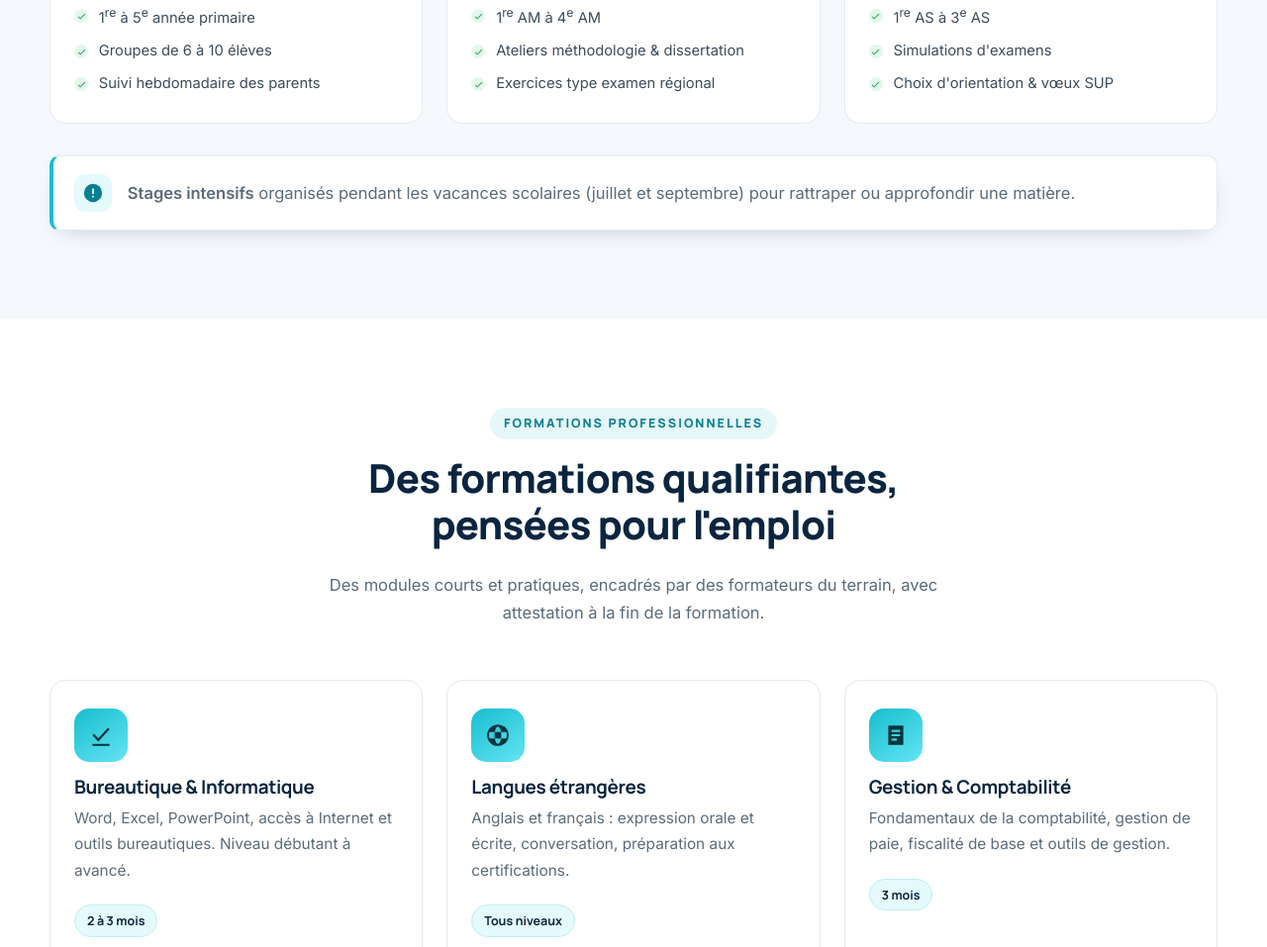
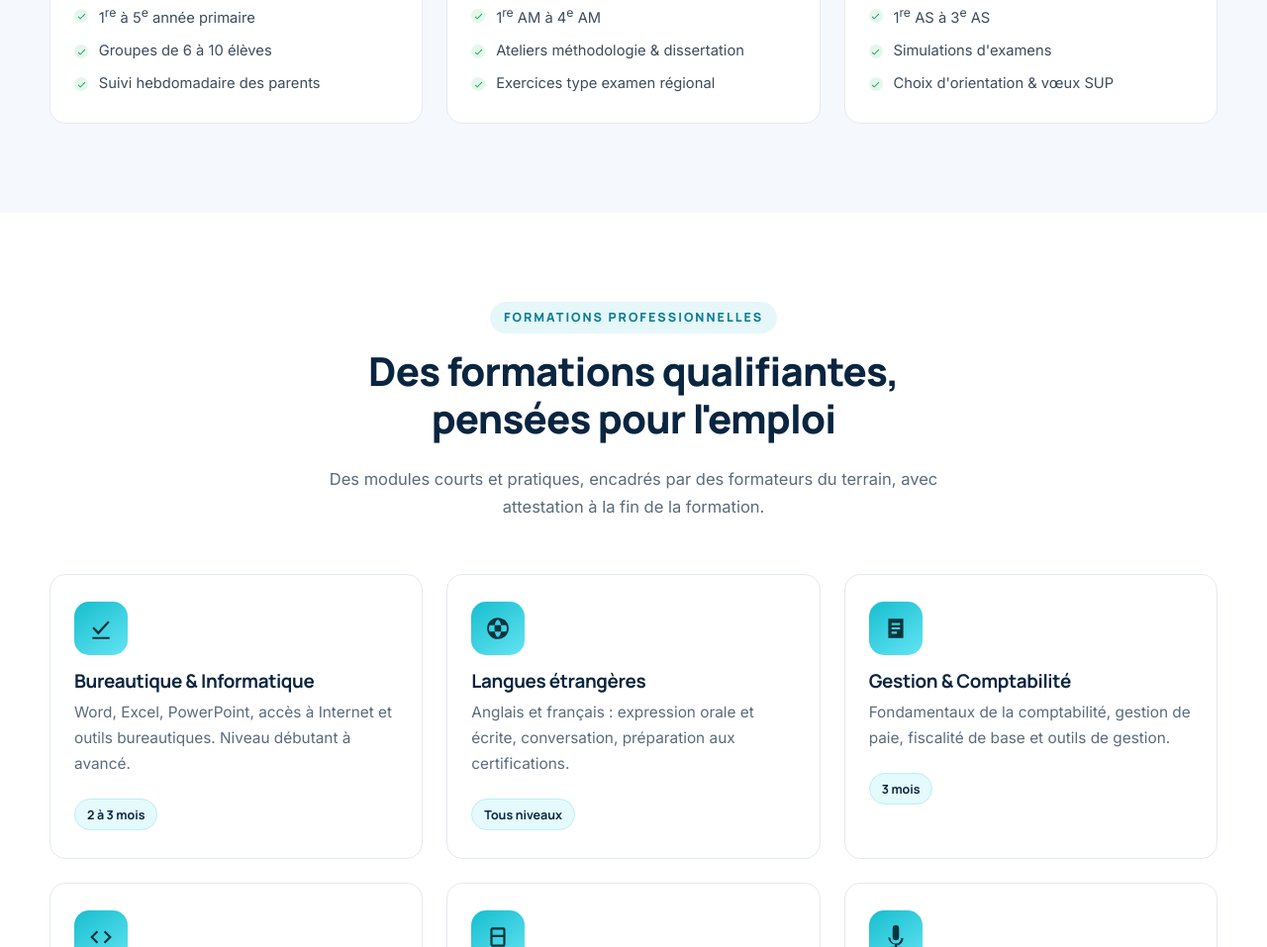
Before and after one commit to Maaazeee/on-academy, a plain HTML site: page index.html in a window 1280 px wide. Shown: the part 2415-3372 px from the top of the page at 99% size. Drawn offline with Linux system fonts and the light colour scheme.

Commit message:
Supprimer le bloc stages intensifs (section cours de soutien)

```diff
--- a/css/style.css
+++ b/css/style.css
@@ -241,15 +241,6 @@ code{background:#EDF1F6;padding:.1em .35em;border-radius:5px;font-size:.85em}
   color:var(--navy);background:#E4FAFC;border:1px solid #BEEFF3;padding:.28rem .75rem;border-radius:999px;
 }
 
-.notice{
-  display:flex;gap:1rem;align-items:center;margin-top:2rem;
-  background:#fff;border:1px solid var(--line);border-left:4px solid var(--cyan);
-  border-radius:var(--radius-sm);padding:1.1rem 1.3rem;box-shadow:var(--shadow-sm);
-}
-.notice p{margin:0;color:var(--muted)}
-.notice-ico{flex:none;width:38px;height:38px;border-radius:11px;background:#E4FAFC;display:grid;place-items:center}
-.notice-ico svg{width:22px;height:22px;fill:#0A7F94}
-
 .cta-band{
   margin-top:2.6rem;background:linear-gradient(120deg,var(--navy),#14497E);
   border-radius:20px;padding:clamp(1.6rem,3vw,2.4rem);color:#D6E3F2;
@@ -391,5 +382,4 @@ code{background:#EDF1F6;padding:.1em .35em;border-radius:5px;font-size:.85em}
   .cta-band .btn{width:100%}
   .media-badge{position:static;margin-top:1rem;max-width:none}
   .hero-actions .btn{width:100%}
-  .notice{flex-direction:column;align-items:flex-start}
 }
--- a/index.html
+++ b/index.html
@@ -234,13 +234,6 @@
               <li>Choix d'orientation &amp; vœux SUP</li>
             </ul>
           </article>
-        </div>
-
-        <div class="notice reveal">
-          <span class="notice-ico" aria-hidden="true">
-            <svg viewBox="0 0 24 24"><path d="M12 2a10 10 0 1 0 0 20 10 10 0 0 0 0-20m1 15h-2v-2h2zm0-4h-2V7h2z"/></svg>
-          </span>
-          <p><strong>Stages intensifs</strong> organisés pendant les vacances scolaires (juillet et septembre) pour rattraper ou approfondir une matière.</p>
         </div>
       </div>
     </section>
```
